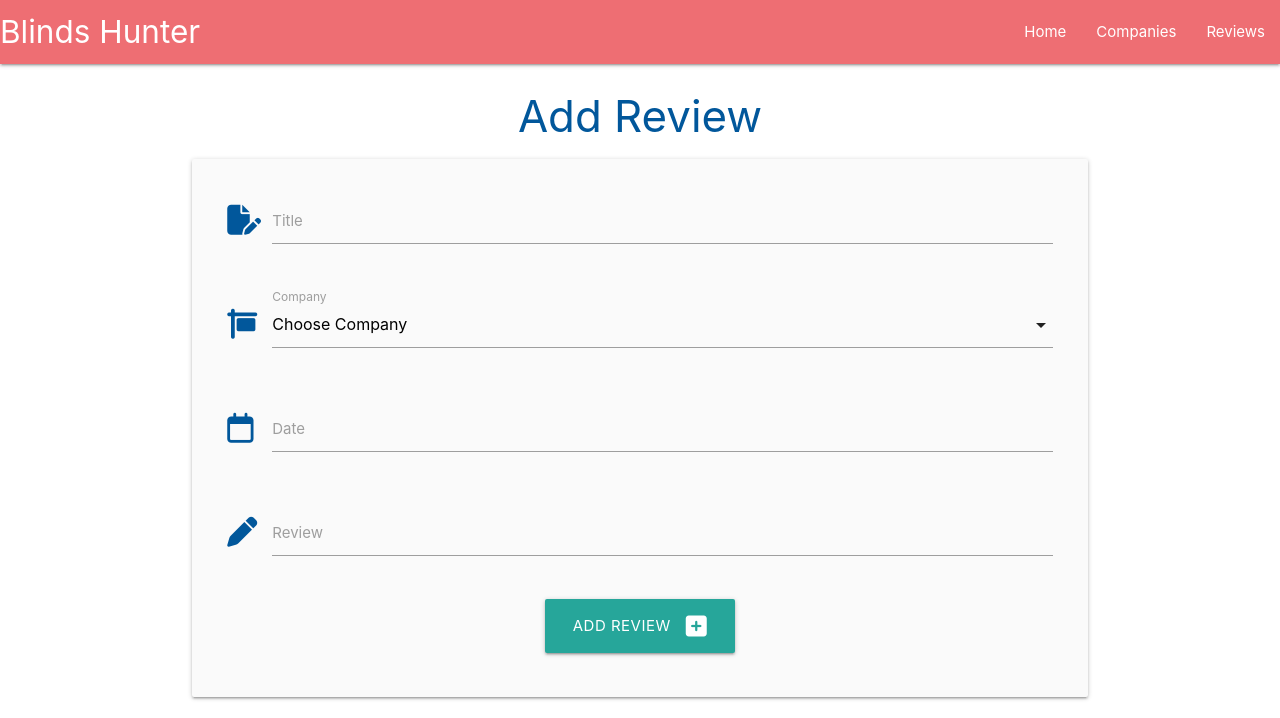
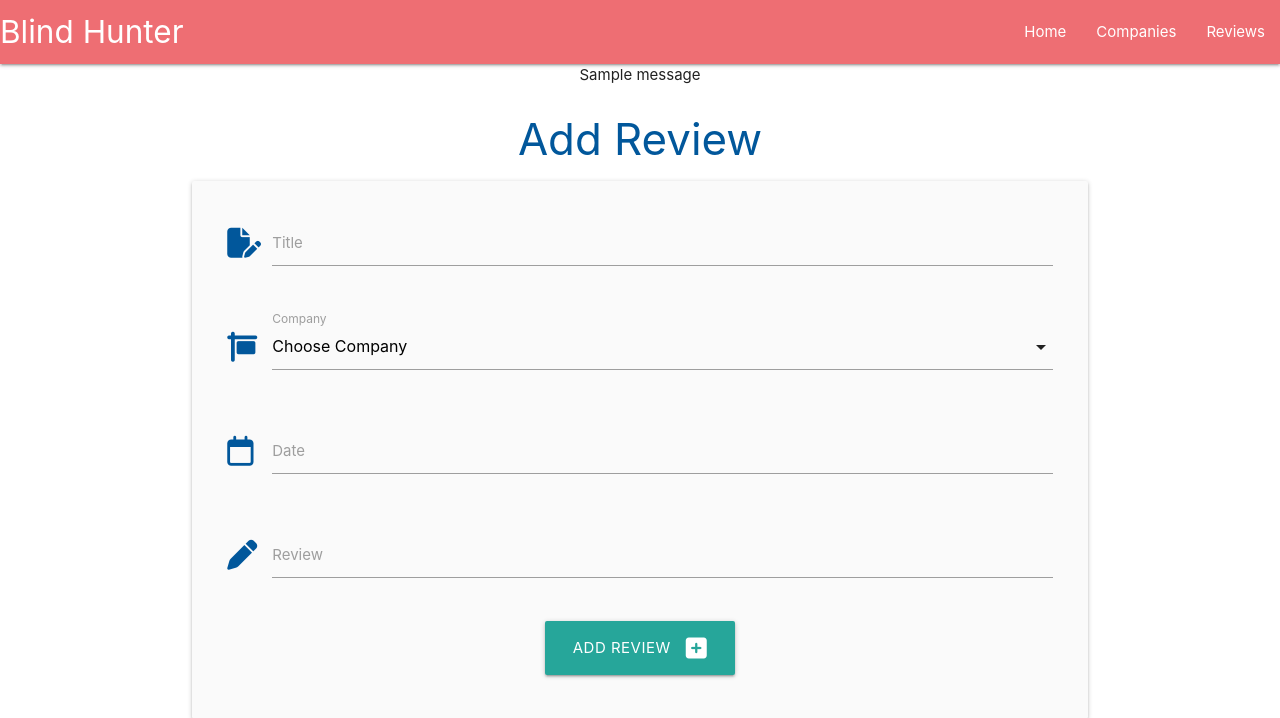
Before and after one commit to Seanl80/Blind-Hunter, a Flask app: page /add_review in a window 1280 px wide. Shown: the top 718 px of the page. Run offline with Flask 2, Linux system fonts and the light colour scheme; tables that the repository leaves empty hold one stand-in row (values such as "Sample post"); one stand-in notice (Sample message) is shown.

Commit message:
logo corrected

```diff
--- a/blindhunter/templates/base.html
+++ b/blindhunter/templates/base.html
@@ -13,7 +13,7 @@
     <header>
         <nav>
             <div class="nav-wrapper">
-              <a href="{{ url_for('home') }}" class="brand-logo">Blinds Hunter</a>
+              <a href="{{ url_for('home') }}" class="brand-logo">Blind Hunter</a>
               <a href="#" data-target="mobile-demo" class="sidenav-trigger"><i class="fas fa-bars"></i></a>
               <ul class="right hide-on-med-and-down">
                 <li><a href="{{ url_for('home') }}">Home</a></li>
@@ -29,6 +29,17 @@
             <li><a href="{{ url_for('reviews') }}">Reviews</a></li>
           </ul>
     </header>
+    {% with messages = get_flashed_messages(with_categories=True) %}
+        {% if messages %}
+            <div class="container col s12 center-align">
+                {% for category, message in messages %}
+                    <div class="alert alert-{{ category }}">
+                        {{ message }}
+                    </div>
+                {% endfor %}
+            </div>
+        {% endif %}
+    {% endwith %}
 
     <main class="container">
     {% block content %}
```
